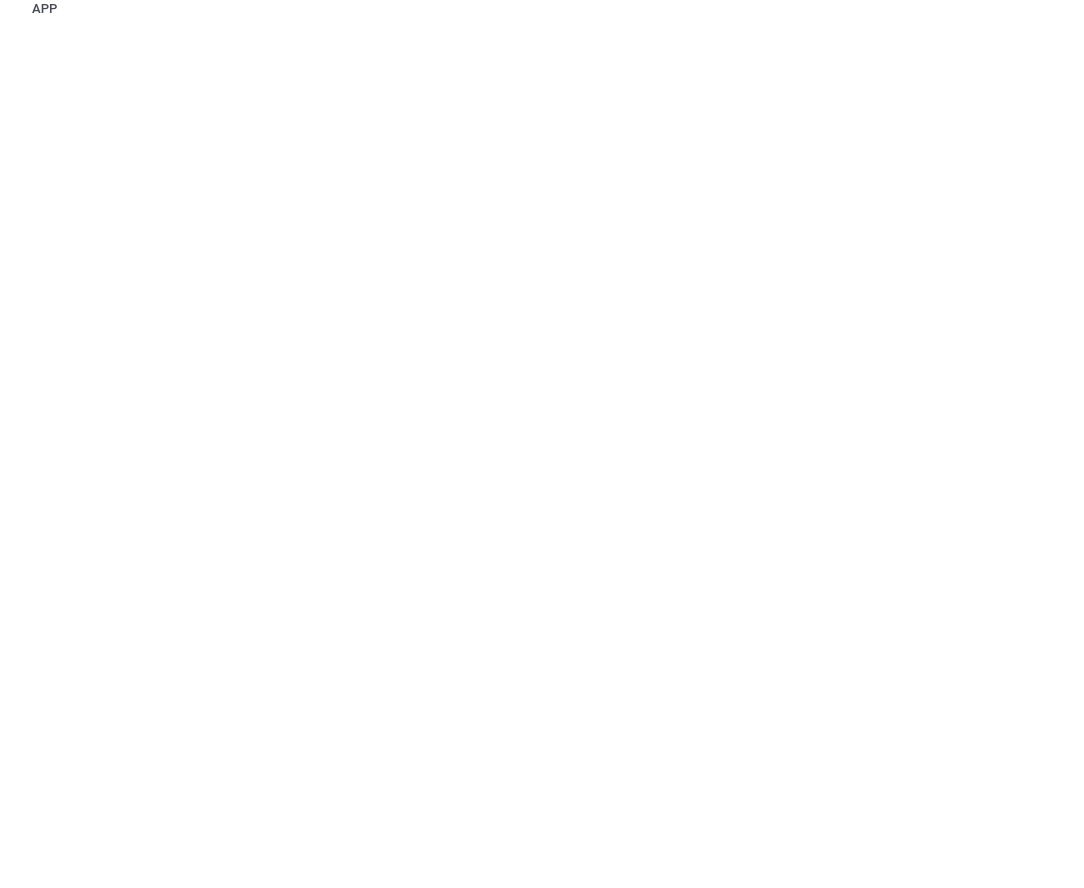
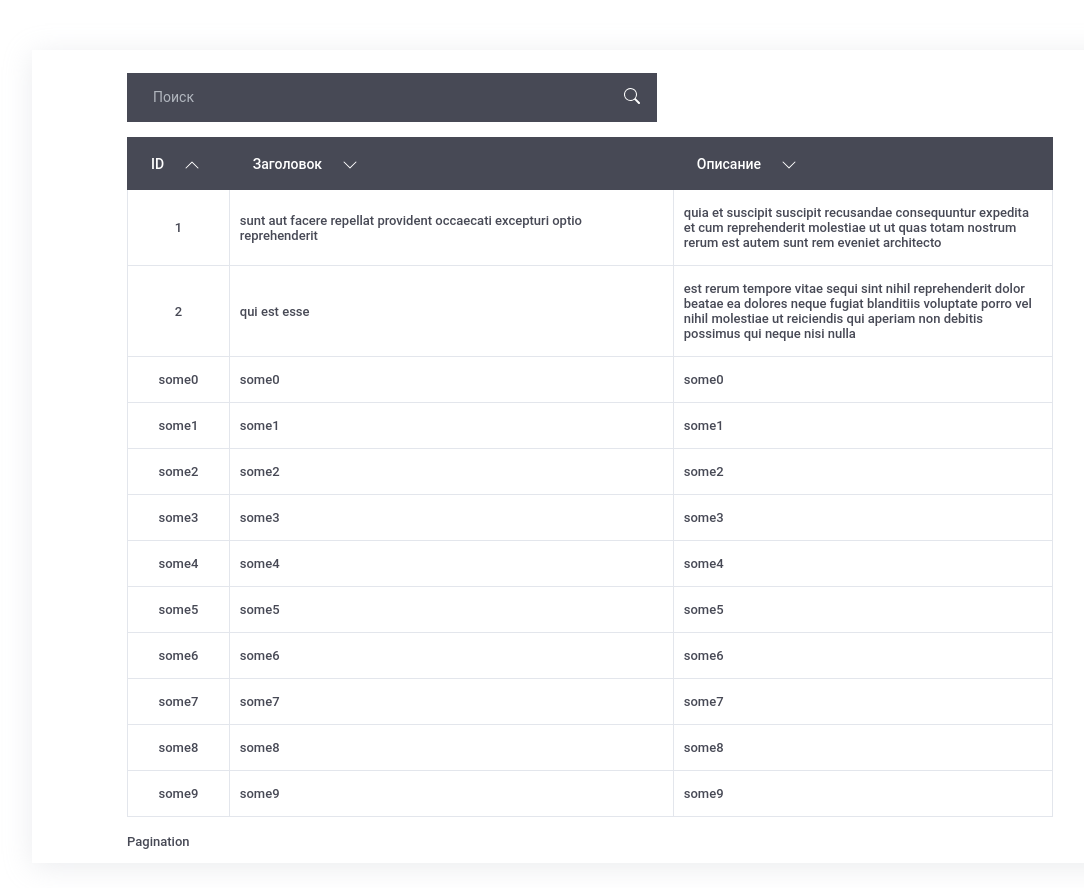
Before and after one commit to pashakiz/tableData, a React app: page / in a window 1280 px wide. Shown: the whole page, without its empty margins (50-1134 px from the left). Before the commit the page ends 800 px from the top, so only its background shows below. Built offline with nearby package versions, Linux system fonts and the light colour scheme; a web font is replaced by a local one.

Commit message:
table markup ready

```diff
--- a/package.json
+++ b/package.json
@@ -50,6 +50,7 @@
   "browserslist": "defaults",
   "dependencies": {
     "bootstrap": "^5.1.3",
+    "bootstrap-icons": "^1.8.1",
     "classnames": "^2.3.1",
     "react": "^17.0.2",
     "react-dom": "^17.0.2",
--- a/src/components/App.js
+++ b/src/components/App.js
@@ -1,13 +1,26 @@
 import React from 'react';
 import classNames from 'classnames';
+import Search from './Search';
+import Table from './Table';
+import Pagination from './Pagination';
 
 export default class App extends React.Component {
 
     render() {
         return (
-            <div className="appp">
-                APP
+          <div className="app-table">
+            <div className="row">
+              <div className="col-10 offset-1">
+                <div className="row">
+                  <div className="col-7">
+                    <Search/>
+                  </div>
+                </div>
+                <Table/>
+                <Pagination/>
+              </div>
             </div>
+          </div>
         );
     }
 }
--- /dev/null
+++ b/src/components/Pagination.js
@@ -0,0 +1,13 @@
+import React from 'react';
+import classNames from 'classnames';
+
+export default class Pagination extends React.Component {
+
+    render() {
+        return (
+          <div className="pagination">
+              Pagination
+          </div>
+        );
+    }
+}
--- /dev/null
+++ b/src/components/Search.js
@@ -0,0 +1,22 @@
+import React from 'react';
+import classNames from 'classnames';
+
+export default class Search extends React.Component {
+
+    render() {
+        return (
+          <div className="search-bar">
+            <form action="">
+              <div className="search">
+                <input className='search__input' type="text" placeholder="Поиск" />
+                <div className="search__icon">
+                  <svg xmlns="http://www.w3.org/2000/svg" width="16" height="16" fill="currentColor" className="bi bi-search" viewBox="0 0 16 16">
+                    <path d="M11.742 10.344a6.5 6.5 0 1 0-1.397 1.398h-.001c.03.04.062.078.098.115l3.85 3.85a1 1 0 0 0 1.415-1.414l-3.85-3.85a1.007 1.007 0 0 0-.115-.1zM12 6.5a5.5 5.5 0 1 1-11 0 5.5 5.5 0 0 1 11 0z"/>
+                  </svg>
+                </div>
+              </div>
+            </form>
+          </div>
+        );
+    }
+}
--- /dev/null
+++ b/src/components/Table.js
@@ -0,0 +1,44 @@
+import React from 'react';
+import classNames from 'classnames';
+import TableBody from './TableBody';
+
+export default class Table extends React.Component {
+
+    render() {
+        return (
+            <div className="table">
+                <table>
+                  <thead>
+                    <tr>
+                      <th className="table__th">
+                        ID
+                        <span className="table__th-icon">
+                          <svg xmlns="http://www.w3.org/2000/svg" width="16" height="16" fill="currentColor" className="bi bi-chevron-up" viewBox="0 0 16 16">
+                            <path fillRule="evenodd" d="M7.646 4.646a.5.5 0 0 1 .708 0l6 6a.5.5 0 0 1-.708.708L8 5.707l-5.646 5.647a.5.5 0 0 1-.708-.708l6-6z"/>
+                          </svg>
+                        </span>
+                      </th>
+                      <th className="table__th">
+                        Заголовок
+                        <span className="table__th-icon">
+                          <svg xmlns="http://www.w3.org/2000/svg" width="16" height="16" fill="currentColor" className="bi bi-chevron-down" viewBox="0 0 16 16">
+                            <path fillRule="evenodd" d="M1.646 4.646a.5.5 0 0 1 .708 0L8 10.293l5.646-5.647a.5.5 0 0 1 .708.708l-6 6a.5.5 0 0 1-.708 0l-6-6a.5.5 0 0 1 0-.708z"/>
+                          </svg>
+                        </span>
+                      </th>
+                      <th className="table__th">
+                        Описание
+                        <span className="table__th-icon">
+                          <svg xmlns="http://www.w3.org/2000/svg" width="16" height="16" fill="currentColor" className="bi bi-chevron-down" viewBox="0 0 16 16">
+                            <path fillRule="evenodd" d="M1.646 4.646a.5.5 0 0 1 .708 0L8 10.293l5.646-5.647a.5.5 0 0 1 .708.708l-6 6a.5.5 0 0 1-.708 0l-6-6a.5.5 0 0 1 0-.708z"/>
+                          </svg>
+                        </span>
+                      </th>
+                    </tr>
+                  </thead>
+                  <TableBody/>
+                </table>
+            </div>
+        );
+    }
+}
--- /dev/null
+++ b/src/components/TableBody.js
@@ -0,0 +1,34 @@
+import React from 'react';
+import classNames from 'classnames';
+
+export default class TableBody extends React.Component {
+
+    render() {
+      let row = [];
+      for (let i=0; i<10; i++) {
+        row.push(
+        <tr>
+          <td>some{i}</td>
+          <td>some{i}</td>
+          <td>some{i}</td>
+        </tr>
+        );
+
+      }
+        return (
+          <tbody>
+            <tr>
+              <td>1</td>
+              <td>sunt aut facere repellat provident occaecati excepturi optio reprehenderit</td>
+              <td>quia et suscipit suscipit recusandae consequuntur expedita et cum reprehenderit molestiae ut ut quas totam nostrum rerum est autem sunt rem eveniet architecto</td>
+            </tr>
+            <tr>
+              <td>2</td>
+              <td>qui est esse</td>
+              <td>est rerum tempore vitae sequi sint nihil reprehenderit dolor beatae ea dolores neque fugiat blanditiis voluptate porro vel nihil molestiae ut reiciendis qui aperiam non debitis possimus qui neque nisi nulla</td>
+            </tr>
+            {row}
+          </tbody>
+        );
+    }
+}
--- a/src/index.js
+++ b/src/index.js
@@ -8,9 +8,6 @@ import App from './components/App';
 //import {globalConst} from './global-const';
 
 //const store = createStore(allRedusers, { appActive: {tab: globalConst.START_ACTIVE_TAB, examMode: globalConst.START_ACTIVE_EXAMODE} });
-
-const foo = bar => console.log('some...', bar);
-foo('bar');
 
 ReactDOM.render(
   <App />,
--- a/src/scss/body.scss
+++ b/src/scss/body.scss
@@ -7,6 +7,20 @@ body {
   background-color: $body_bg_color;
 }
 
+.sticky-footer {
+  position: relative;
+  min-height: 100%;
+  body {
+    margin-bottom: $body_mb + $footer_height;
+    .footer {
+      position: absolute;
+      bottom: 0;
+      width: 100%;
+      height: $footer_height;
+    }
+  }
+}
+
 code {
   font-family: source-code-pro, Menlo, Monaco, Consolas, "Courier New",
     monospace;
--- a/src/scss/footer.scss
+++ b/src/scss/footer.scss
@@ -0,0 +1,12 @@
+.footer {
+  text-align: center;
+  padding: 10px;
+}
+
+.footer_lnk {
+  color: $color_footer;
+  &:hover {
+    color: $color_footer;
+    opacity: 0.8;
+  }
+}
--- a/src/scss/index.scss
+++ b/src/scss/index.scss
@@ -0,0 +1,99 @@
+.app-table {
+  margin: 50px 0;
+  padding: 23px 0 12px 0;
+  -webkit-box-shadow: 0px 4px 27px 0px rgba(230, 231, 234, 0.78);
+  -moz-box-shadow:    0px 4px 27px 0px rgba(230, 231, 234, 0.78);
+  box-shadow:         0px 4px 27px 0px rgba(230, 231, 234, 0.78);
+}
+
+.search-bar {
+  margin: 0 0 15px;
+}
+.search {
+  display: flex;
+  flex-direction: row;
+  width: 100%;
+  background-color: $color_dark;
+}
+.search__input {
+  border: none;
+  outline: none;
+  background-color: inherit;
+  font-size: 14px;
+  font-weight: 400;
+  color: $color_light;
+  padding: 15px 0 15px 26px;
+  flex-grow: 1;
+  &::placeholder {
+    color: $color_dark2;
+  }
+}
+.search__icon {
+  color: $color_light;
+  padding: 15px 17px;
+  cursor: pointer;
+  &:hover {
+    color: $color_dark2;
+  }
+}
+
+.table {
+  width: 100%;
+  max-width: 1077px;
+  margin-bottom: 16px;
+  table {
+    width: 100%;
+    thead {
+      tr {
+        padding: 0;
+        border-bottom: 1px solid $color_dark;
+        th.table__th {
+          background-color: $color_dark;
+          color: $color_light;
+          padding: 19px 23px 16px;
+          font-size: 14px;
+          font-weight: 500;
+          cursor: pointer;
+          border-left: 1px solid $color_dark;
+          border-right: 1px solid $color_dark;
+          &:hover {
+            color: $color_dark2;
+          }
+          .table__th-icon {
+            margin-left: 20px;
+          }
+        }
+      }
+    }
+    tbody {
+      tr {
+        padding: 0;
+        box-shadow: none;
+        border: none;
+        border-bottom: 1px solid $color_light2;
+        td {
+          border: none;
+          border-left: 1px solid $color_light2;
+          border-right: 1px solid $color_light2;
+          padding: 15px 10px;
+          vertical-align: middle;
+          font-weight: 500;
+          font-size: 13px;
+          &:first-child {
+            text-align: center;
+            width: 11%;
+          }
+          &:last-child {
+            width: 41%;
+          }
+        }
+      }
+    }
+  }
+}
+
+.pagination {}
+
+.bi {
+  .bi-search {}
+}
--- a/src/scss/main.scss
+++ b/src/scss/main.scss
@@ -3,7 +3,7 @@
 @import 'fonts.scss';
 @import 'body.scss';
 // @import 'typo.scss';
-@import 'header.scss';
+// @import 'header.scss';
 @import 'form-control.scss';
 @import 'index.scss';
 @import 'footer.scss';
--- a/src/scss/variables.scss
+++ b/src/scss/variables.scss
@@ -1,7 +1,10 @@
 // colors
 $color_dark:          #474955;
+$color_dark2:         #B2B7BF;
 $color_light:         #ffffff;
+$color_light2:        #E3E6EC;
 $color_green:         #7EBC3C;
+$color_footer:        #5f6770;
 
 // body
 $font_family:         'Roboto', Arial, sans-serif;
@@ -10,3 +13,7 @@ $font_size:           13px;
 $line_height:         1.37;
 $font_color:          $color_dark;
 $body_bg_color:       $color_light;
+
+// .sticky-footer
+$body_mb:             30px;
+$footer_height:       70px;
```
Also changed, not shown: public/html/includes/footer.html (+7 -1 lines), public/html/includes/header.html (+1 -2 lines), src/scss/header.scss (deleted), 1 other file.
